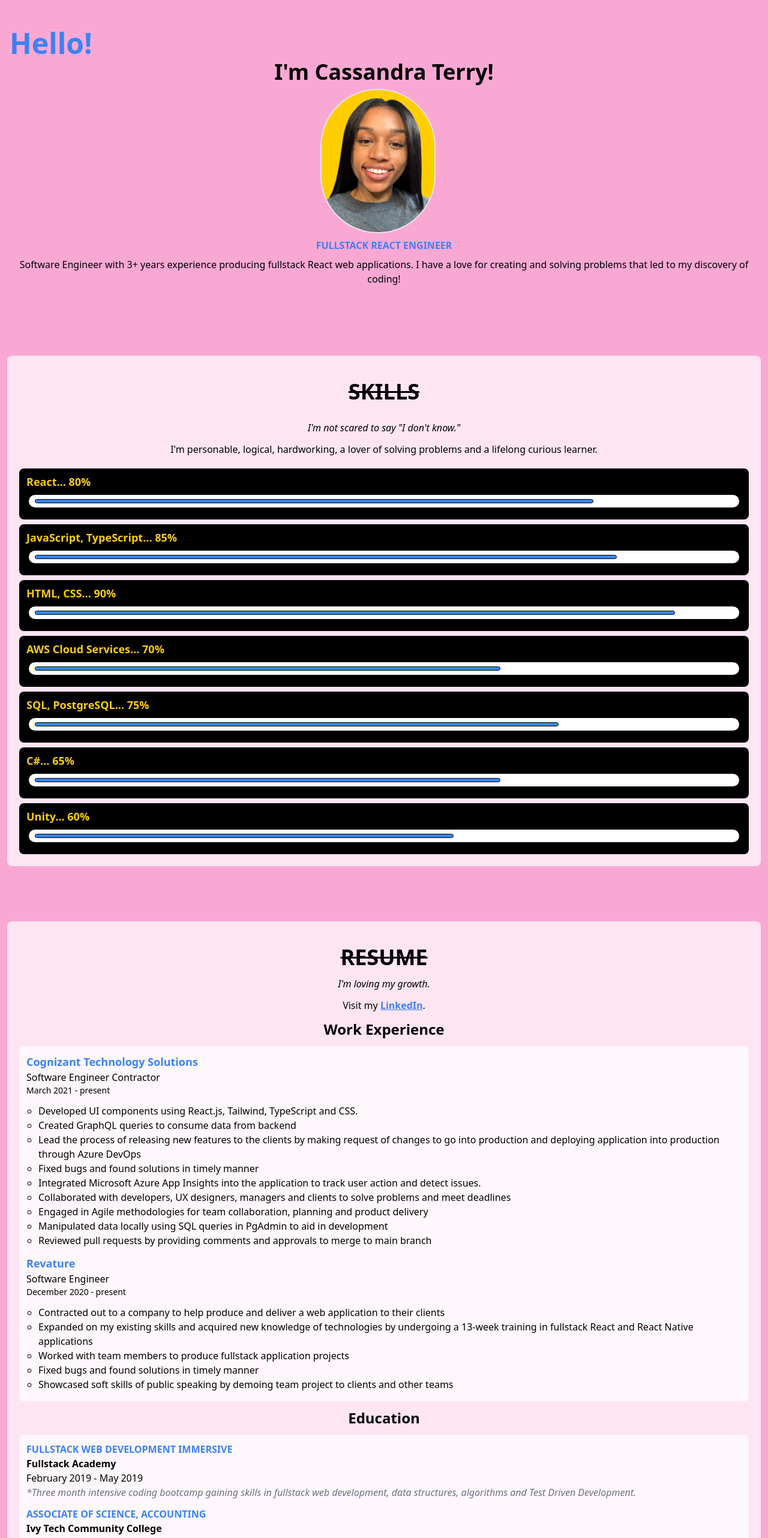
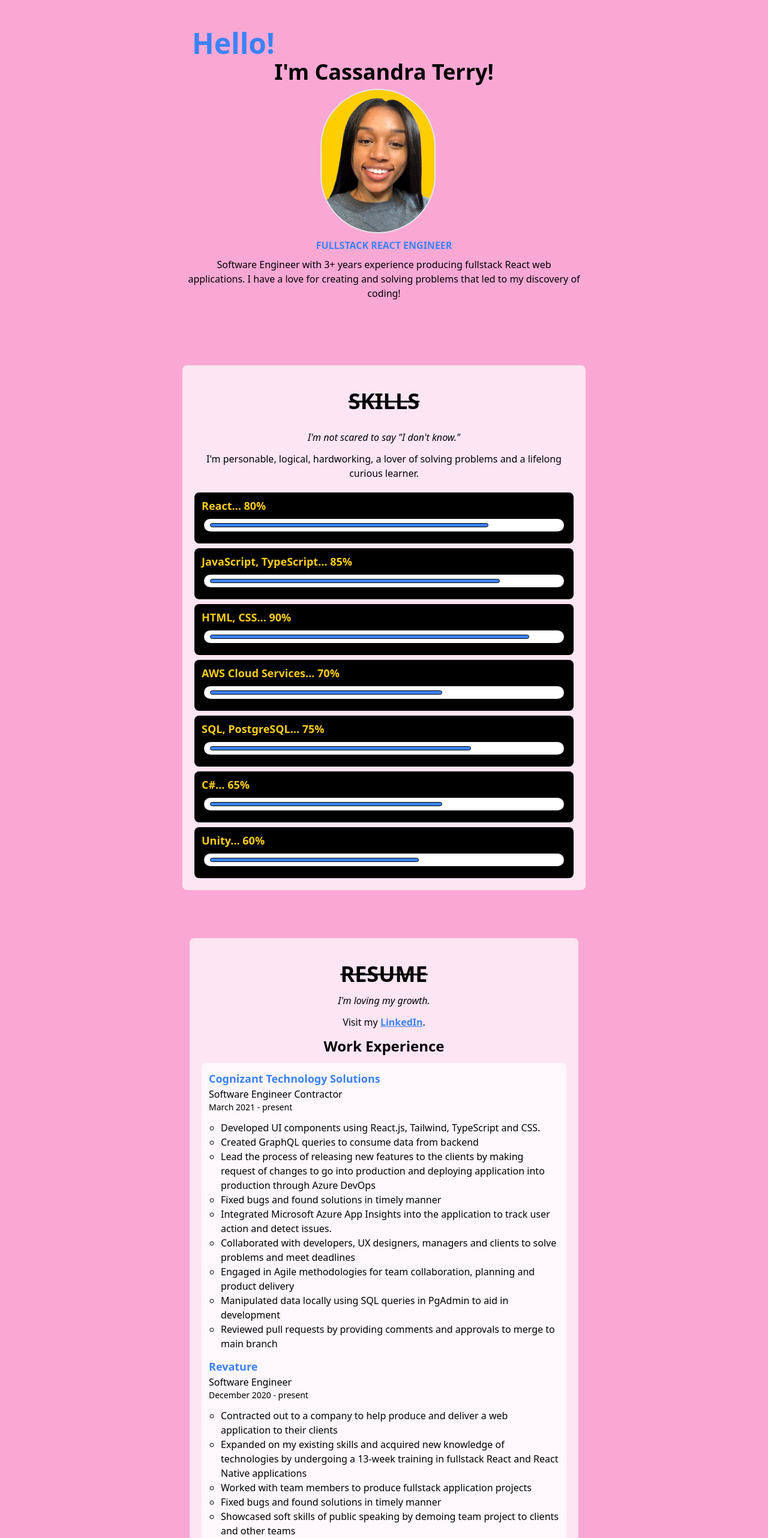
Before and after one commit to Wewe34/cassandra-portfolio, a React (Create React App) app: page / in a window 1280 px wide. Shown: the top 2564 px of the page at 60% size. Built offline with nearby package versions, Linux system fonts and the light colour scheme.

Commit message:
application responsive

```diff
--- a/src/components/AboutMe/AboutMe.tsx
+++ b/src/components/AboutMe/AboutMe.tsx
@@ -2,7 +2,7 @@ import React from "react";
 
 const AboutMe = () => {
     return (
-        <div className="pb-20">
+        <div className="pb-20 md:max-w-2xl md:m-auto">
             <p className="text-left mx-4 text-5xl mt-12 font-bold text-blue-500">
                 Hello!
             </p>
--- a/src/components/Contact/Contact.tsx
+++ b/src/components/Contact/Contact.tsx
@@ -4,7 +4,7 @@ import { myGithubURL, myLinkedInURL, myEmail } from "../../utils/constants";
 const Contact = () => {
     return (
         <div className="bg-yellow-400 p-3 mt-10">
-            <div className="flex justify-center justify-around">
+            <div className="flex justify-center justify-evenly">
                 <img
                     src="/linkedin-logo.png"
                     alt="blue square with white letters"
--- a/src/components/Projects/Projects.tsx
+++ b/src/components/Projects/Projects.tsx
@@ -27,7 +27,7 @@ const Projects = () => {
     }
 
     return (
-        <div id="projects" className="mx-3 pb-3 bg-white bg-opacity-70 rounded-lg">
+        <div id="projects" className="mx-3 pb-3 bg-white bg-opacity-70 rounded-lg md:max-w-2xl md:m-auto">
             <p className="text-4xl pb-3 mb-3 py-10 font-bold line-through">PORTFOLIO</p>
             <p className="pb-3 mx-3 italic">I love creating interactive visual applications.</p>
             <p className="pb-3">Check out some of my projects below.</p>
@@ -55,6 +55,7 @@ const Projects = () => {
                         <p className="text-2xl pb-7 font bold">Defending Dory</p>
                         <button id="defending-dory-modal-close" onClick={closeModal} className="pb-7 text-4xl text-blue-500">X</button>
                     </div>
+                    <div className="md:max-w-2xl md:m-auto">
                         <img
                             className="border-2 border-white rounded-lg pb-3"
                             src="/defending-dory.PNG"
@@ -81,6 +82,7 @@ const Projects = () => {
                                 <li>Customized and edited assets with Affinity Photo (Professional Photo Editing Software)</li>
                             </ul>
                         </div>
+                    </div>
                 </Modal>
             </div>
             <div id="project-2" className="mb-7 bg-black rounded-lg px-3 mx-3">
@@ -103,6 +105,7 @@ const Projects = () => {
                         <p className="text-2xl pb-7 font bold">Pixalive</p>
                         <button id="pixalive-modal-close" onClick={closeModal} className="pb-7 text-4xl text-blue-500">X</button>
                     </div>
+                    <div className="md:max-w-2xl md:m-auto">
                         <img className="border-2 border-white rounded-lg pb-3" src="/pixalive.PNG" alt="art canvas with pixel art" />
                         <div>
                             <p>Pixalive is a multi user, real-time editor for animated sprites and pixel art developed by a team
@@ -121,6 +124,7 @@ const Projects = () => {
                                 <li>Developed front-end components using React and React Hooks</li>
                             </ul>
                         </div>
+                    </div>
                 </Modal>
             </div>
             <div id="project-3">
--- a/src/components/Resume/Resume.tsx
+++ b/src/components/Resume/Resume.tsx
@@ -3,8 +3,8 @@ import "./Resume.css";
 
 const Resume = () => {
     return (
-        <div className="py-20">
-            <div id="resume-container" className="bg-white bg-opacity-70 rounded-lg m-3 pb-3">
+        <div className="py-20 md:max-w-2xl md:m-auto">
+            <div id="resume-container" className="bg-white bg-opacity-70 rounded-lg mx-3 pb-3">
                 <p className="text-4xl pb-3 font-bold line-through pt-10">RESUME</p>
                 <div id="work-experience" className="mx-3">
                     <p className="pb-3 italic">I'm loving my growth.</p>
--- a/src/components/Skills/Skills.tsx
+++ b/src/components/Skills/Skills.tsx
@@ -3,7 +3,7 @@ import "./Skills.css";
 
 const Skills = () => {
     return (
-        <div className="mt-2 px-2 bg-white bg-opacity-70 mx-3 pt-3 rounded-lg">
+        <div className="mt-2 px-2 bg-white bg-opacity-70 mx-3 pt-3 rounded-lg md:max-w-2xl md:m-auto">
             <p className="text-4xl py-7 font-bold line-through">SKILLS</p>
             <div className="pb-3 mx-3">
                 <p className="pb-3 italic">I'm not scared to say "I don't know."</p>
```
Lines whose indentation alone changed are shown as unchanged.
